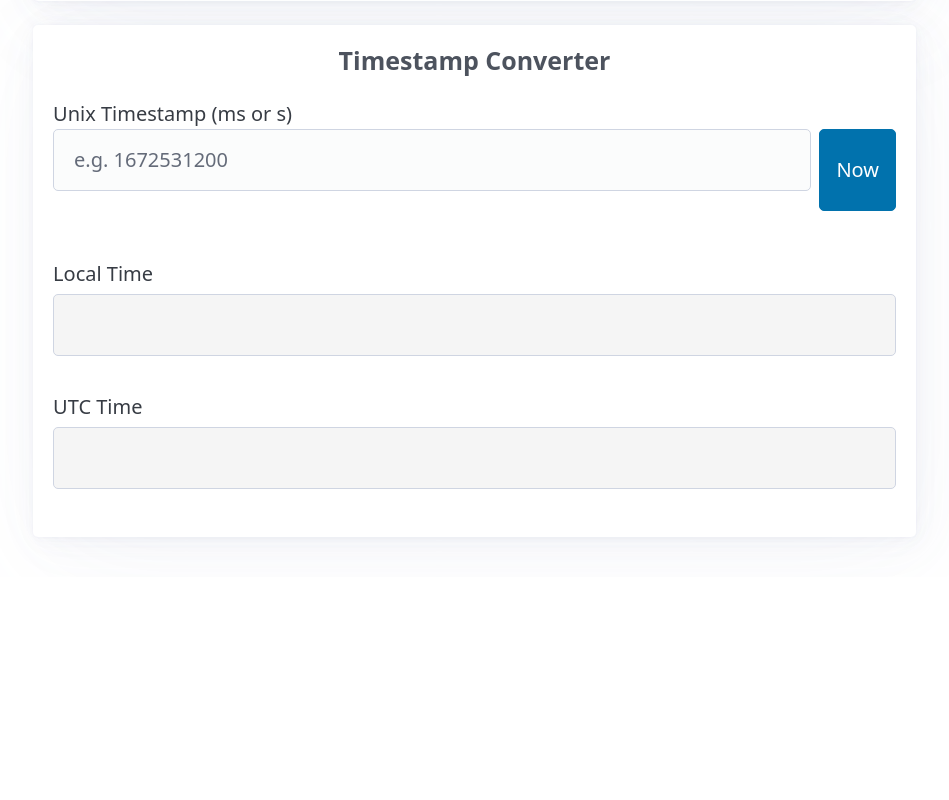
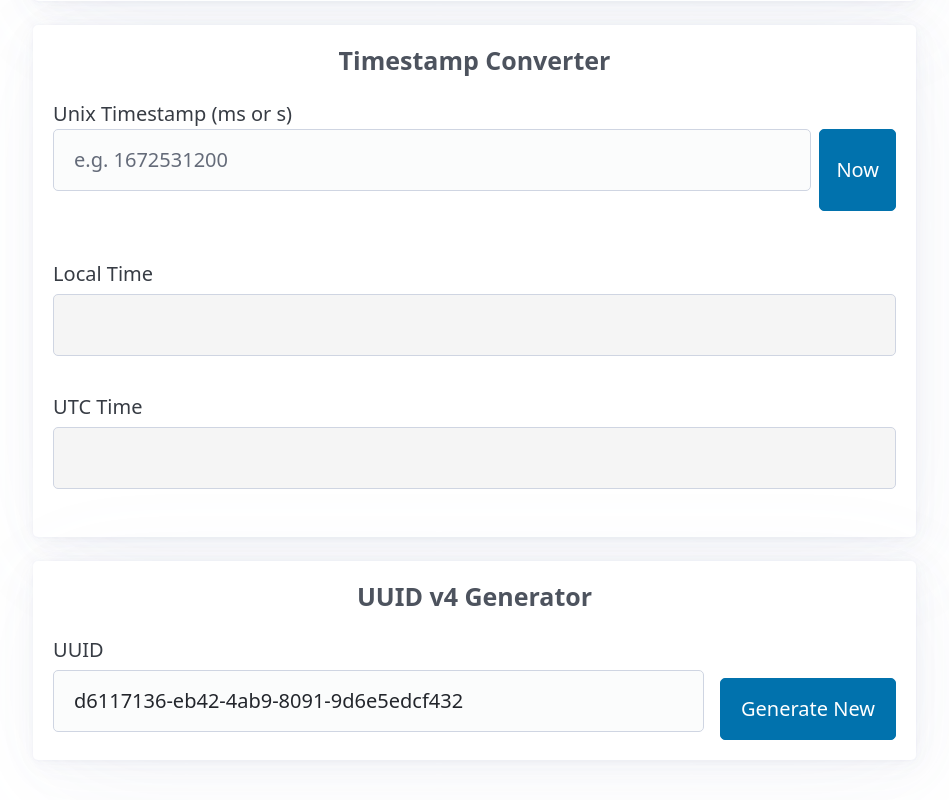
Before and after one commit to bkallaus/quick, a React (Create React App) app: page / in a window 1280 px wide. Shown: the part 1811-2611 px from the top of the page, without its empty margins (324-1273 px from the left). Before the commit the page ends 2388 px from the top, so only its background shows below. Built offline with nearby package versions, Linux system fonts and the light colour scheme.

Commit message:
feat: Add UUID Generator
Adds a net-new feature to generate a version 4 UUID. Includes the UuidGenerator component, integration into App.tsx and navigation, and full test suite coverage.

```diff
--- a/src/App.tsx
+++ b/src/App.tsx
@@ -7,6 +7,7 @@ import ShareableList from "./components/shareable-list";
 import GenerateList from "./components/generate-list";
 import Base64Encoder from "./components/base64-encoder";
 import TimestampConverter from "./components/timestamp-converter";
+import UuidGenerator from "./components/uuid-generator";
 import SideNav from "./components/side-nav";
 import "./App.css";
 
@@ -28,6 +29,7 @@ export default function App() {
           <div id="generate-list"><GenerateList /></div>
           <div id="base64-encoder"><Base64Encoder /></div>
           <div id="timestamp-converter"><TimestampConverter /></div>
+          <div id="uuid-generator"><UuidGenerator /></div>
         </div>
       </main>
     </div>
--- a/src/components/side-nav.tsx
+++ b/src/components/side-nav.tsx
@@ -14,6 +14,7 @@ const SideNav = () => {
           <li><a href="#generate-list">Generate List</a></li>
           <li><a href="#base64-encoder">Base64 Encoder/Decoder</a></li>
           <li><a href="#timestamp-converter">Timestamp Converter</a></li>
+          <li><a href="#uuid-generator">UUID Generator</a></li>
         </ul>
       </nav>
     </aside>
--- /dev/null
+++ b/src/components/uuid-generator.tsx
@@ -0,0 +1,46 @@
+import React, { useState, useEffect } from "react";
+import CalculationContainer from "./container";
+
+const UuidGenerator = () => {
+  const [uuid, setUuid] = useState("");
+
+  const generateUuid = () => {
+    // Basic UUID v4 implementation using Math.random for compatibility
+    // since jest jsdom doesn't support crypto.getRandomValues natively
+    const newUuid = 'xxxxxxxx-xxxx-4xxx-yxxx-xxxxxxxxxxxx'.replace(/[xy]/g, function(c) {
+      const r = Math.random() * 16 | 0;
+      const v = c === 'x' ? r : (r & 0x3 | 0x8);
+      return v.toString(16);
+    });
+    setUuid(newUuid);
+  };
+
+  useEffect(() => {
+    generateUuid();
+  }, []);
+
+  return (
+    <CalculationContainer>
+      <h4 style={{ width: "100%", textAlign: "center", marginBottom: 0 }}>UUID v4 Generator</h4>
+      <div style={{ width: "100%", display: "flex", gap: "16px", flexWrap: "wrap", alignItems: "flex-end" }}>
+        <label style={{ flex: 1, minWidth: "250px" }}>
+          UUID
+          <input
+            type="text"
+            readOnly
+            value={uuid}
+            style={{ width: "100%", marginBottom: 0 }}
+          />
+        </label>
+        <button
+          onClick={generateUuid}
+          style={{ marginBottom: 0, whiteSpace: "nowrap" }}
+        >
+          Generate New
+        </button>
+      </div>
+    </CalculationContainer>
+  );
+};
+
+export default UuidGenerator;
```
Also changed, not shown: 2 other files (tests, documents, lock files or other folders).
